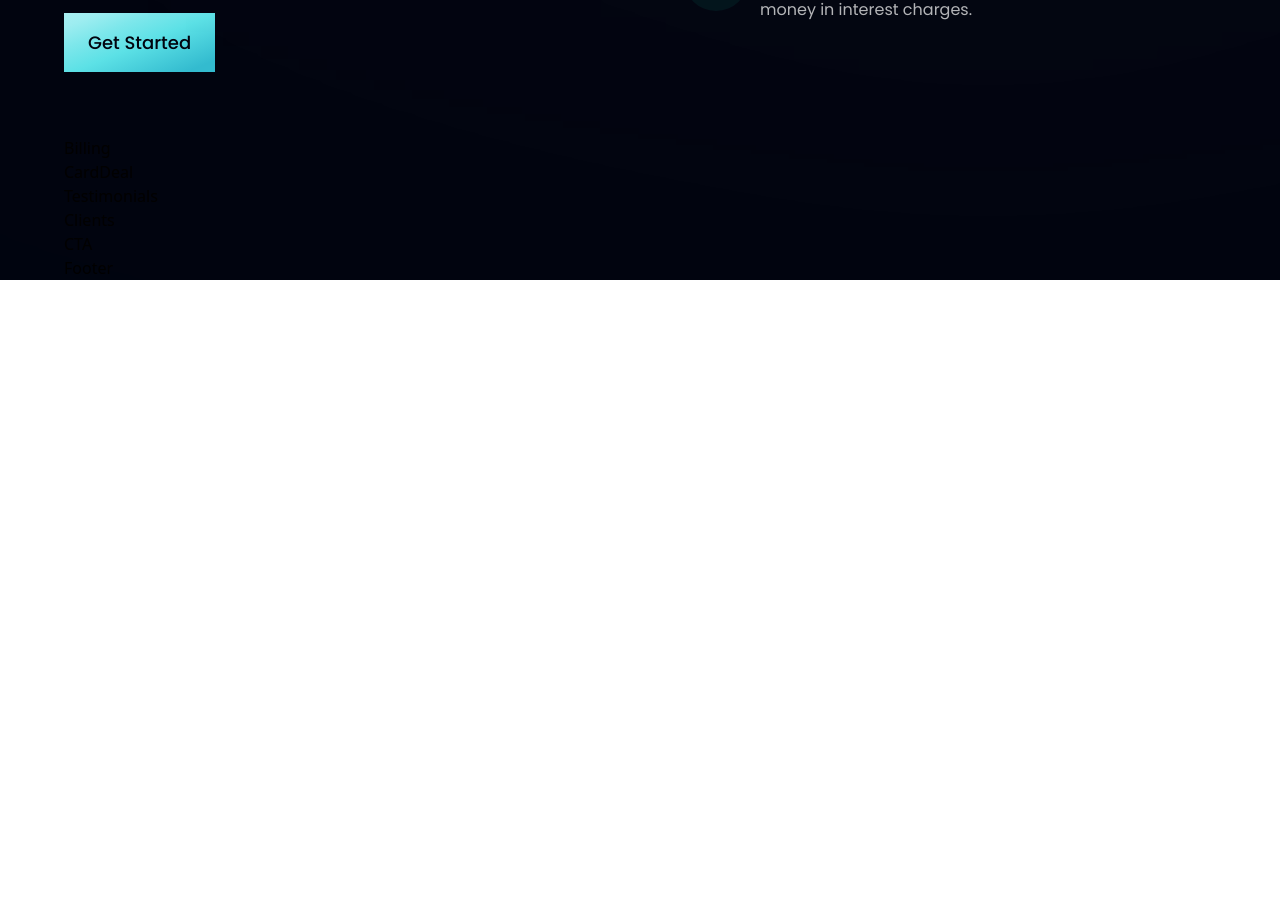
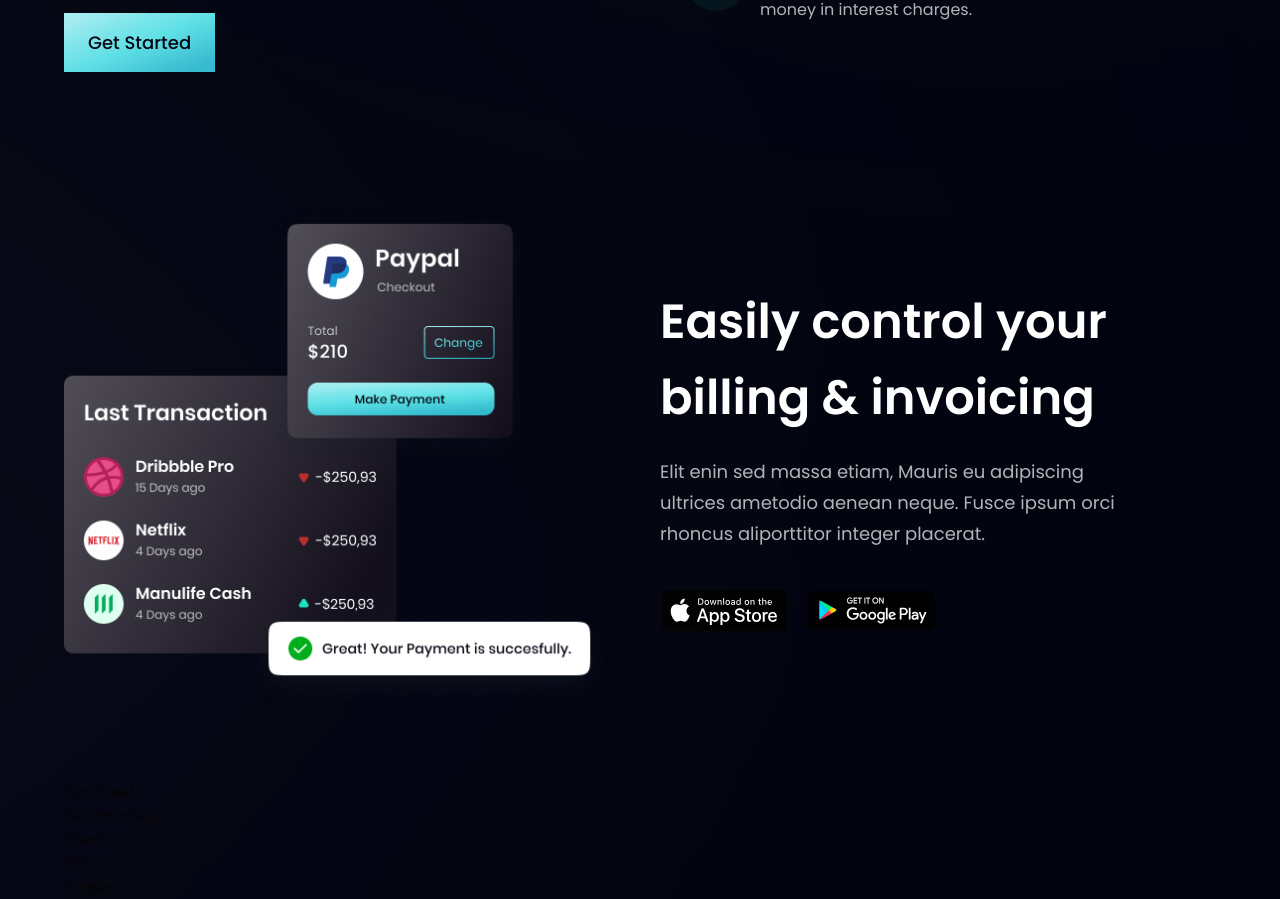
Before and after one commit to Gabr1elSouza/Bank_Modern, a React (Vite) app in the folder bank_modern_app/: page / in a window 1280 px wide. Shown: the part 1466-2365 px from the top of the page. Before the commit the page ends 1746 px from the top, so only its background shows below. Built offline with nearby package versions, Linux system fonts and the light colour scheme.

Commit message:
Finish billing section

```diff
--- a/bank_modern_app/src/Components/Billing.jsx
+++ b/bank_modern_app/src/Components/Billing.jsx
@@ -1,9 +1,40 @@
-import React from 'react'
+import { apple, bill, google } from "../assets";
+import styles, { layout } from "../styles";
 
-const Billing = () => {
-  return (
-    <div>Billing</div>
-  )
-}
+const Billing = () => (
+  <section id="product" className={`${layout.sectionReverse}`}>
+    <div className={`${layout.sectionImgReverse}`}>
+      <img
+        src={bill}
+        alt="billing"
+        className="w-[100%] h-[100%] relative z-[5]"
+      />
+      <div className="absolute z-[3] -left-1/2 top-0 w-1/2 h-1/2 rounded-full white__gradient" />
+      <div className="absolute z-[0] -left-1/2 bottom-0 w-1/2 h-1/2 rounded-full pink__gradient" />
+    </div>
+    <div className={`${layout.sectionInfo}`}>
+      <h2 className={`${styles.heading2}`}>
+        Easily control your <br className="sm:block hidden" /> billing &
+        invoicing
+      </h2>
+      <p className={`${styles.paragraph} max-w-[470px] mt-5`}>
+        Elit enin sed massa etiam, Mauris eu adipiscing ultrices ametodio aenean
+        neque. Fusce ipsum orci rhoncus aliporttitor integer placerat.
+      </p>
+      <div className="flex flex-row flex-wrap sm:mt-10 mt-6">
+        <img
+          src={apple}
+          alt="apple_store"
+          className="w-[128px] h-[42px] object-contain mr-5 cursor-pointer"
+        />
+        <img
+          src={google}
+          alt="google_store"
+          className="w-[128px] h-[42px] object-contain cursor-pointer"
+        />
+      </div>
+    </div>
+  </section>
+);
 
-export default Billing
+export default Billing;
```
